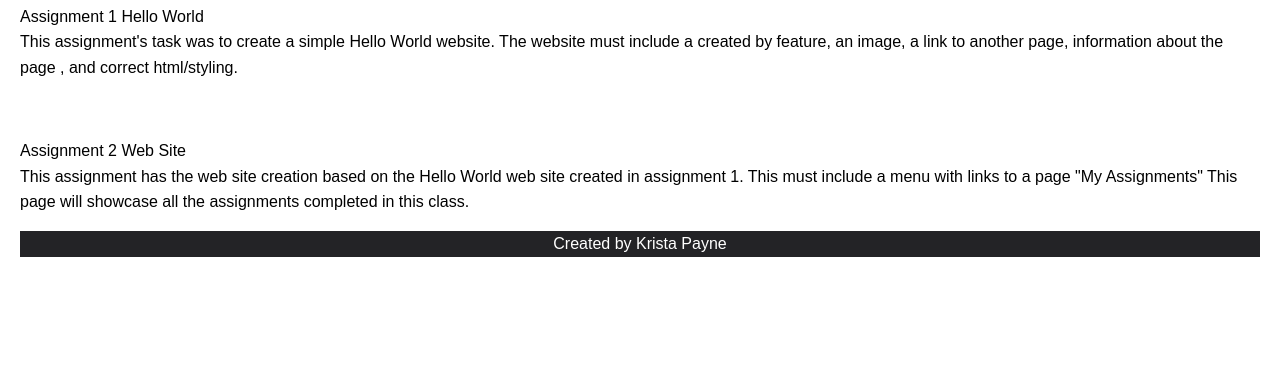
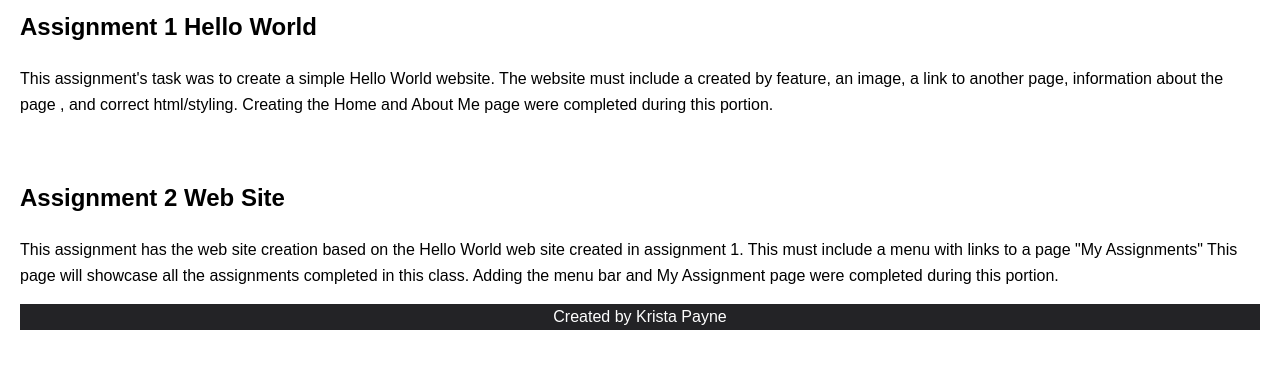
Before and after one commit to kpayne-cop4813/COP4813, a plain HTML site: page assignments.html in a window 1280 px wide. Shown: the part 135-504 px from the top of the page. Drawn offline with Linux system fonts and the light colour scheme.

Commit message:
Update assignments.html with new structure and content

```diff
--- a/assignments.html
+++ b/assignments.html
@@ -2,12 +2,15 @@
 <html lang= "en">
 <head>
   <meta charset="UTF-8">
+  <meta name="viewport" content="width=device-width, initial-scale=1.0">
   <title>My Assignments</title>
   <style>
       body { font-family: Arial, sans-serif;
           line-height:1.6;
           margin: 20px; }
+
     h1{color:#232326; text-align: center;}
+
     .topnav {
   text-align: center;
     background-color:#232326 ;}
@@ -28,20 +31,25 @@
 </style>
 </head>
 <body>
-  <main>
+
       <h1>My Assignments</h1>
 
-      <div class='topnav'>
+      <nav class='topnav'>
       <a href='index.html'>Home</a>
       <a href='assignments.html'>My Assignments</a>
       <a href='about.html'>About Me</a>
-    </div>
-  <p>Assignment 1 Hello World<br>
+    </nav>
+  <main>
+    <h2> Assignment 1 Hello World </h2>
+<p>
   This assignment's task was to create a simple Hello World website.
-    The website must include a created by feature, an image, a link to another page, information about the page , and correct html/styling.</p> <br>
-  <p>Assignment 2 Web Site<br>
+    The website must include a created by feature, an image, a link to another page, information about the page , and correct html/styling.
+  Creating the Home and About Me page were completed during this portion.</p> <br>
+  <h2>Assignment 2 Web Site</h2>
+    <p>
   This assignment has the web site creation based on the Hello World web site created in assignment 1.
-    This must include a menu with links to a page "My Assignments" This page will showcase all the assignments completed in this class.</p>
+    This must include a menu with links to a page "My Assignments" This page will showcase all the assignments completed in this class.
+    Adding the menu bar and My Assignment page were completed during this portion.</p>
   </main>
           <footer>
       <p> Created by Krista Payne</p>
```
